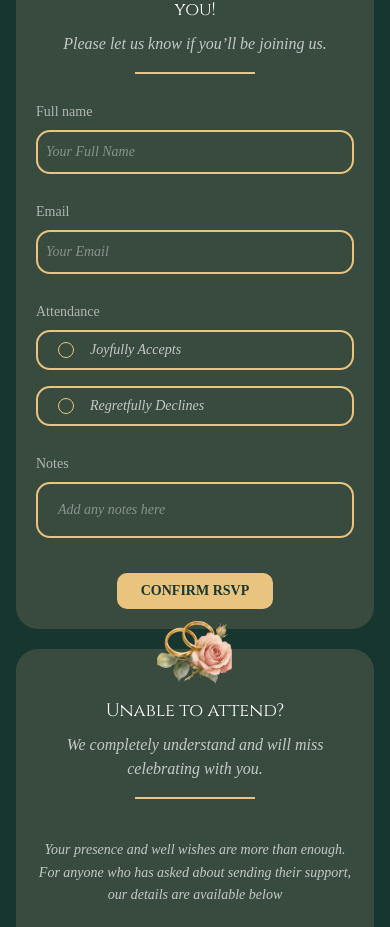
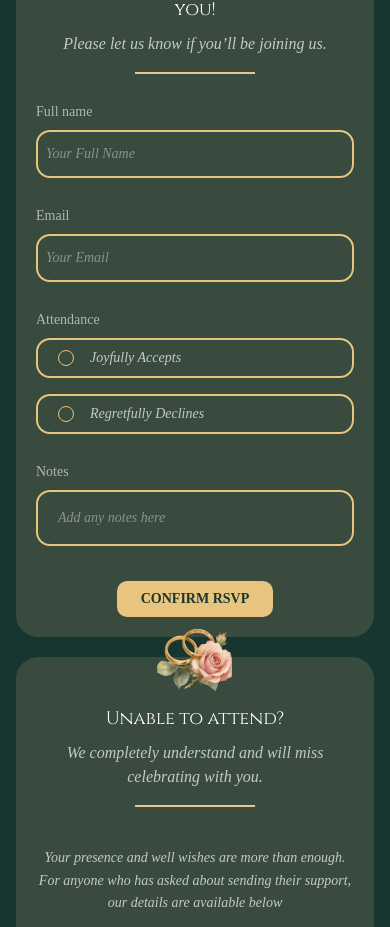
Before and after one commit to RucksollyTech/ken_fav_weeding, a Next.js app: page / in a window 390 px wide. Shown: the part 3977-4904 px from the top of the page. Built offline with nearby package versions, Linux system fonts and the light colour scheme.

Commit message:
increased the padding y for mobile on the rsvp input

```diff
--- a/components/RSVP.tsx
+++ b/components/RSVP.tsx
@@ -109,7 +109,7 @@ const RSVP = () => {
                                     border-2
                                     border-[#e8c47e]
                                     bg-transparent
-                                    sm:px-5 px-2 py-2.5
+                                    sm:px-5 px-2 py-3
                                     sm:py-3.5
                                     text-sm
                                     text-white
@@ -138,7 +138,7 @@ const RSVP = () => {
                                     border-2
                                     border-[#e8c47e]
                                     bg-transparent
-                                    sm:px-5 px-2 py-2.5
+                                    sm:px-5 px-2 py-3
                                     sm:py-3.5
                                     text-sm
                                     text-white
```
